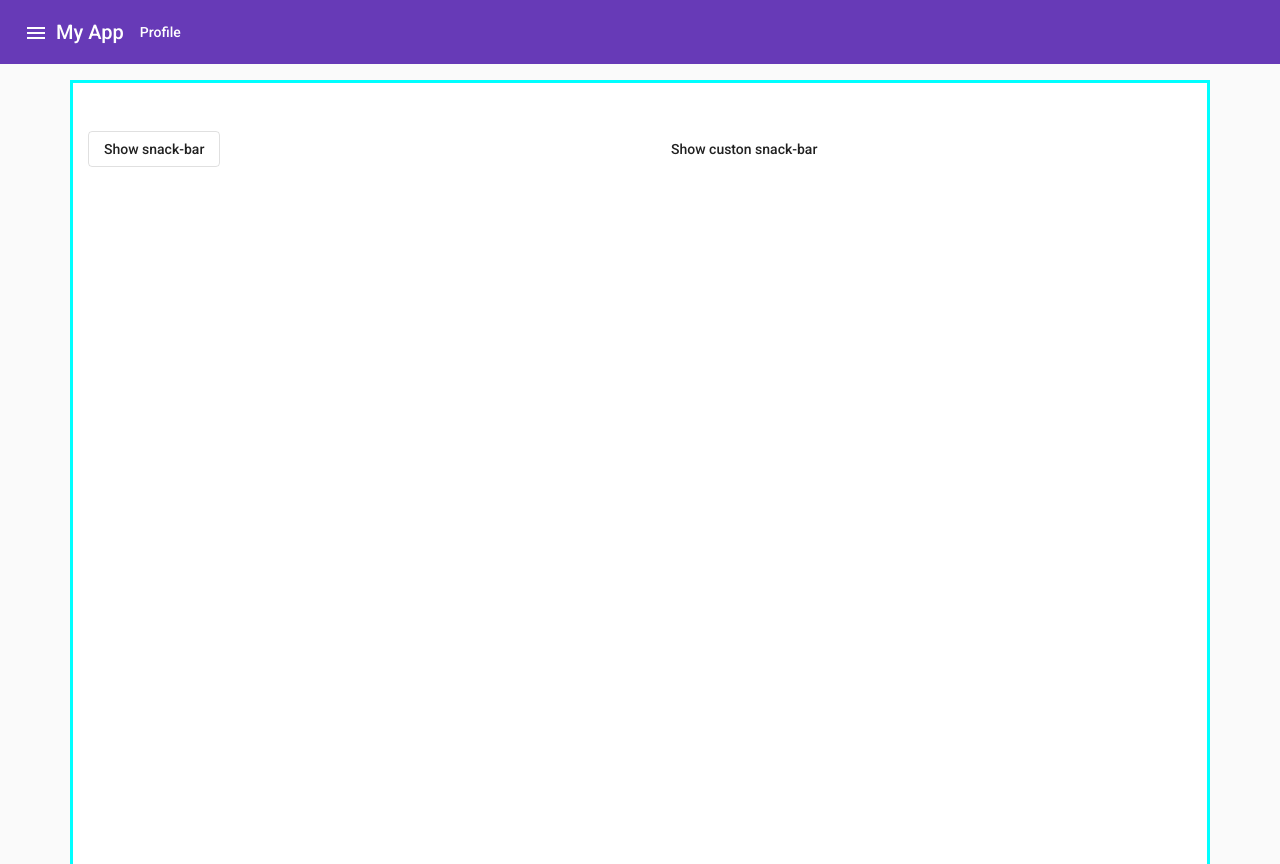
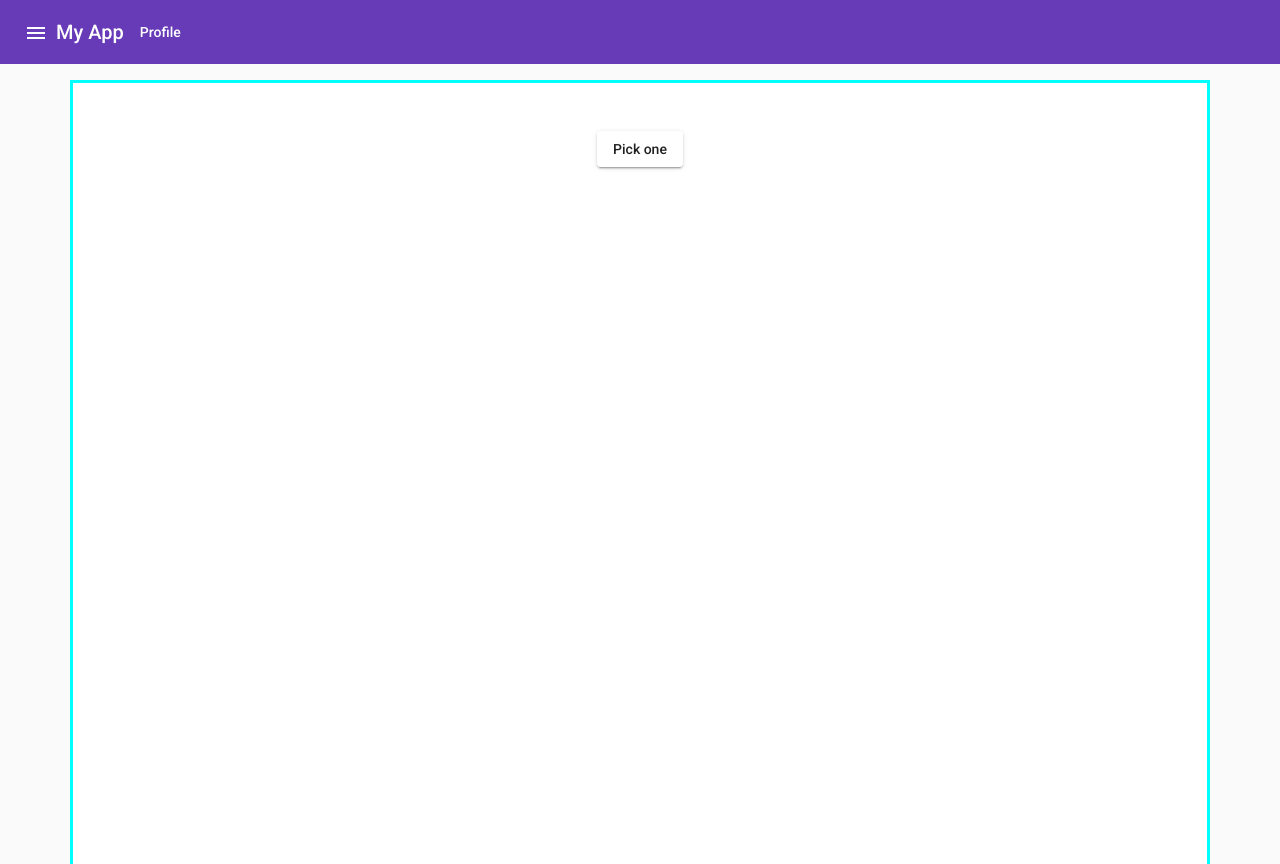
Before and after one commit to Gerguevara/angular-material-class, an Angular app: page / in a window 1280 px wide. Built offline with nearby package versions, Linux system fonts and the light colour scheme.

Commit message:
dialog/modal done

```diff
--- a/src/app/app.component.html
+++ b/src/app/app.component.html
@@ -40,11 +40,12 @@
     <!-- content should be here -->
     <main class="container mt-3">
       <div class="row mt-5">
-        <div class="col col-md-6">
-          <button mat-stroked-button (click)="openSnackBar('Hello', 'there')">Show snack-bar</button>
-        </div>
-        <div class="col col-md-6">
-          <button mat-button (click)="openCustonSnackBar()">Show custon snack-bar</button>
+        <div class="col  d-flex justify-content-center">
+
+
+          <button mat-raised-button (click)="openDialog()">Pick one</button>
+
+
         </div>
       </div>
     </main>
--- a/src/app/app.component.ts
+++ b/src/app/app.component.ts
@@ -1,12 +1,12 @@
 import { OtherComponent } from './components/other/other.component';
 import { Component } from '@angular/core';
-import { MatSnackBar } from '@angular/material/snack-bar';
+import { MatDialog } from '@angular/material/dialog';
+import { Observable } from 'rxjs';
 
-interface Food {
-  value: string;
-  viewValue: string;
+export interface DialogData {
+  animal: string;
+  name: string;
 }
-
 
 @Component({
   selector: 'app-root',
@@ -15,34 +15,20 @@ interface Food {
 })
 export class AppComponent {
   title = 'Material-Tutorial';
-  openend = false;
+  openend = false; // por el sidebar
   isLinear = false;
 
-  constructor(private snackBar: MatSnackBar) { }
+  constructor(public dialog: MatDialog) { }
 
-  openSnackBar(message: string, action: string): void {
-    const snackBarRef = this.snackBar.open(message, action, { duration: 2000, }); // se crea una referencia
-
-    snackBarRef.afterDismissed().subscribe(() => { // nos subscribimos a este evento que el evento default
-      console.log('stacbar was dismmis');
-    })
-
-    //pero asi mismo existe un observable solo para el action
-
-    snackBarRef.onAction().subscribe(() => { // nos subscribimos a este evento que el evento default
-      console.log('stacbar was triggered');
+  openDialog(): void {
+    const dialogRef = this.dialog.open(OtherComponent, {
+      width: '550px',
+    data: {name: 'Gerado'}
     });
-    // ambos hacen casi lo mismo
+    dialogRef.afterClosed().subscribe(result => { // nop subscribimos a su evento close
+      console.log('The dialog was closed:', result); // el result viene de la etiqueta creada
+    });
   }
 
 
-  openCustonSnackBar(){
-    this.snackBar.openFromComponent(OtherComponent, { duration: 2000 });
-  }
-
-
-
-
-
-
 }
--- a/src/app/components/other/other.component.html
+++ b/src/app/components/other/other.component.html
@@ -1,2 +1,12 @@
-<h1>Hey soy uin title</h1>
-<span style="color:orange">Hey soy el custon component</span>
+<ng-container>
+  <h3 mat-dialog-title>Session TimeOut</h3>
+  <mat-dialog-content>{{data.name}} You will be taked out cuz you are idiot</mat-dialog-content>
+  <mat-dialog-actions  class="d-flex justify-content-center">
+
+      <button mat-button mat-dialog-close mat-dialog-close='Keep'>Keep me logged Im no idiot</button>
+      <button mat-button mat-dialog-close mat-dialog-close='close'>whatever</button>
+      <button  mat-button color="accent" (click)="close()">Custon close</button>
+
+  <!-- la directiva mat-dialog-close obeviamente cierra el modal  -->
+  </mat-dialog-actions>
+</ng-container>
--- a/src/app/components/other/other.component.ts
+++ b/src/app/components/other/other.component.ts
@@ -1,4 +1,5 @@
-import { Component, OnInit } from '@angular/core';
+import { Component, OnInit, Inject} from '@angular/core';
+import {  MatDialogRef, MAT_DIALOG_DATA } from '@angular/material/dialog';
 
 @Component({
   selector: 'app-other',
@@ -8,9 +9,14 @@ import { Component, OnInit } from '@angular/core';
 })
 export class OtherComponent implements OnInit {
 
-  constructor() { }
+
+ constructor(public dialogRef: MatDialogRef<any>, @Inject(MAT_DIALOG_DATA) public data: any) { }
 
   ngOnInit(): void {
   }
 
+  close(): void{
+    this.dialogRef.close('custon close');
+  }
+
 }
--- a/src/app/material/material.module.ts
+++ b/src/app/material/material.module.ts
@@ -16,11 +16,11 @@ import { MatAutocompleteModule } from '@angular/material/autocomplete';
 import { MatRadioModule } from '@angular/material/radio';
 import { MatDatepickerModule } from '@angular/material/datepicker';
 import { MatTooltipModule } from '@angular/material/tooltip';
-import {MatSnackBarModule} from '@angular/material/snack-bar';
+import {MatDialogModule} from '@angular/material/dialog';
 const MaterialComponents = [
   MatSidenavModule, MatToolbarModule, MatListModule, MatIconModule, MatButtonModule, MatMenuModule
   , MatDividerModule, MatStepperModule, MatFormFieldModule, MatInputModule, MatCardModule, MatSelectModule,
-  MatAutocompleteModule, MatRadioModule, MatDatepickerModule, MatTooltipModule, MatSnackBarModule
+  MatAutocompleteModule, MatRadioModule, MatDatepickerModule, MatTooltipModule,MatDialogModule
 ];
 
 @NgModule({
```
